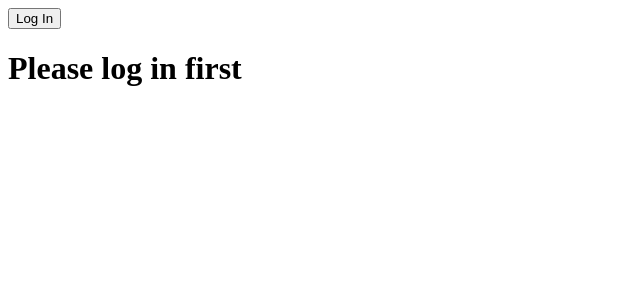
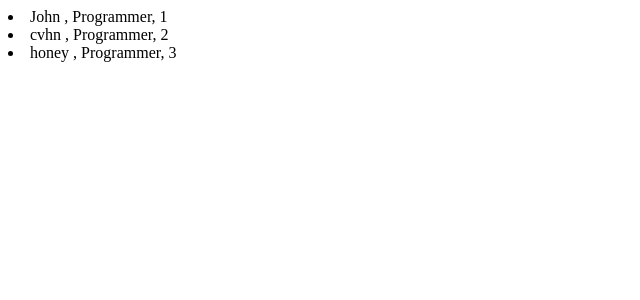
Before and after one commit to ahmed-tasin/react-practice, a React (Vite) app: page / in a window 1280 px wide. Shown: the top 300 px of the page, without its empty margins (0-640 px from the left). Built offline with nearby package versions, Linux system fonts and the light colour scheme.

Commit message:
React list and key rendering

```diff
--- a/src/App.jsx
+++ b/src/App.jsx
@@ -2,6 +2,7 @@
 import OnChange from "./components/EventHandler"
 import Parents from "./components/Parent"
 import Login from "./components/Login/Login"
+import MyList from "./components/User/MyList"
 
 
 function App() {
@@ -22,8 +23,10 @@
 
       <Parents /> */}
 
-      <Login />
+      {/* <Login />
+     */}
 
+      <MyList />
     </>
   )
 }
--- a/src/components/Login/Greeting.jsx
+++ b/src/components/Login/Greeting.jsx
@@ -1,12 +1,12 @@
 
 function Greetings({IsLogIn}){
-    if(IsLogIn){
-        return (
-            <h1>Welcome back tasin</h1>
-        )
-    }else{
-        return <h1>Please log in first</h1>
-    }
+    return(
+        <>
+            {
+                IsLogIn ? <h1>Welcome back</h1> : <h1>Please Log in first</h1>
+            }
+        </>
+    )
 }
 
 export default Greetings;
--- /dev/null
+++ b/src/components/User/MyList.jsx
@@ -0,0 +1,35 @@
+
+
+function MyList(){
+    const User = [
+        {
+            id:1,
+            name:"John",
+            prof:"Programmer"
+        },
+        {
+            id:2,
+            name:"cvhn",
+            prof:"Programmer"
+        },
+        {
+            id:3,
+            name:"honey",
+            prof:"Programmer"
+        }
+    ]
+    return(
+        <>
+            {
+                User.map((MyUsers)=> (
+                    <li key={MyUsers.id}>
+                        {MyUsers.name} , {MyUsers.prof}, {MyUsers.id}
+                    </li>
+                ))
+            }
+
+        </>
+    )
+}
+
+export default MyList;
```
